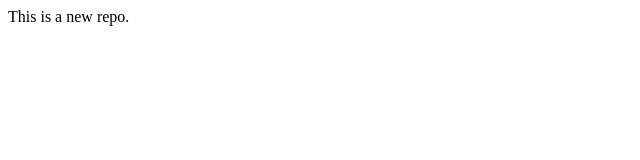
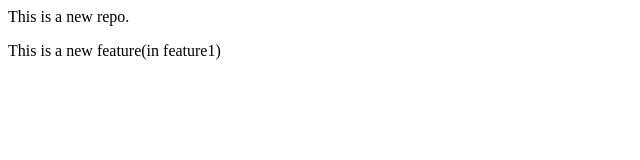
Before and after one commit to NiharikaN-CB/localrepo, a plain HTML site: page index.html in a window 1280 px wide. Shown: the whole page, without its empty margins (0-640 px from the left). Drawn offline with Linux system fonts and the light colour scheme.

Commit message:
Add new feature index

```diff
--- a/index.html
+++ b/index.html
@@ -1 +1,2 @@
 <p>This is a new repo.</p>
+<p>This is a new feature(in feature1)</p>
```
